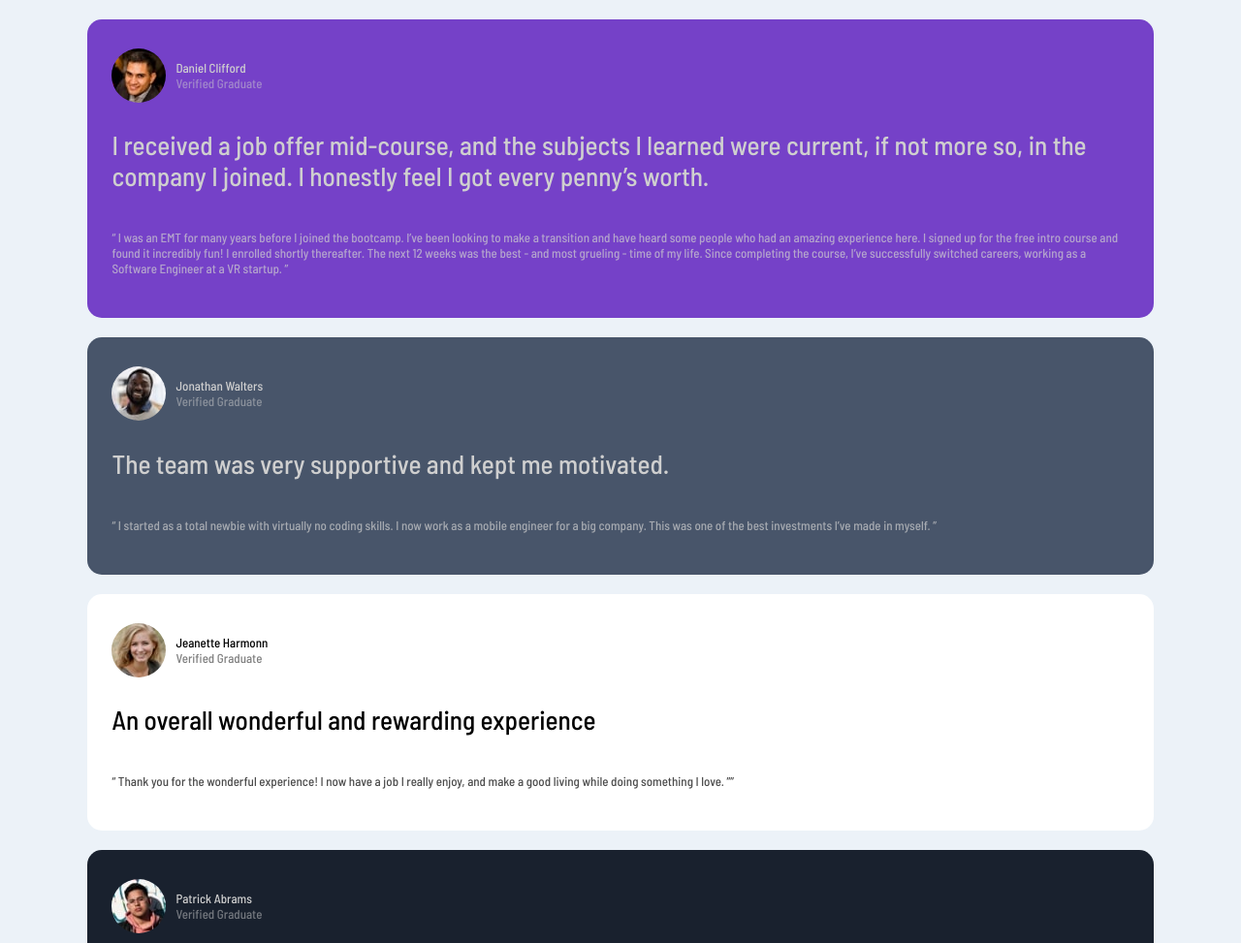
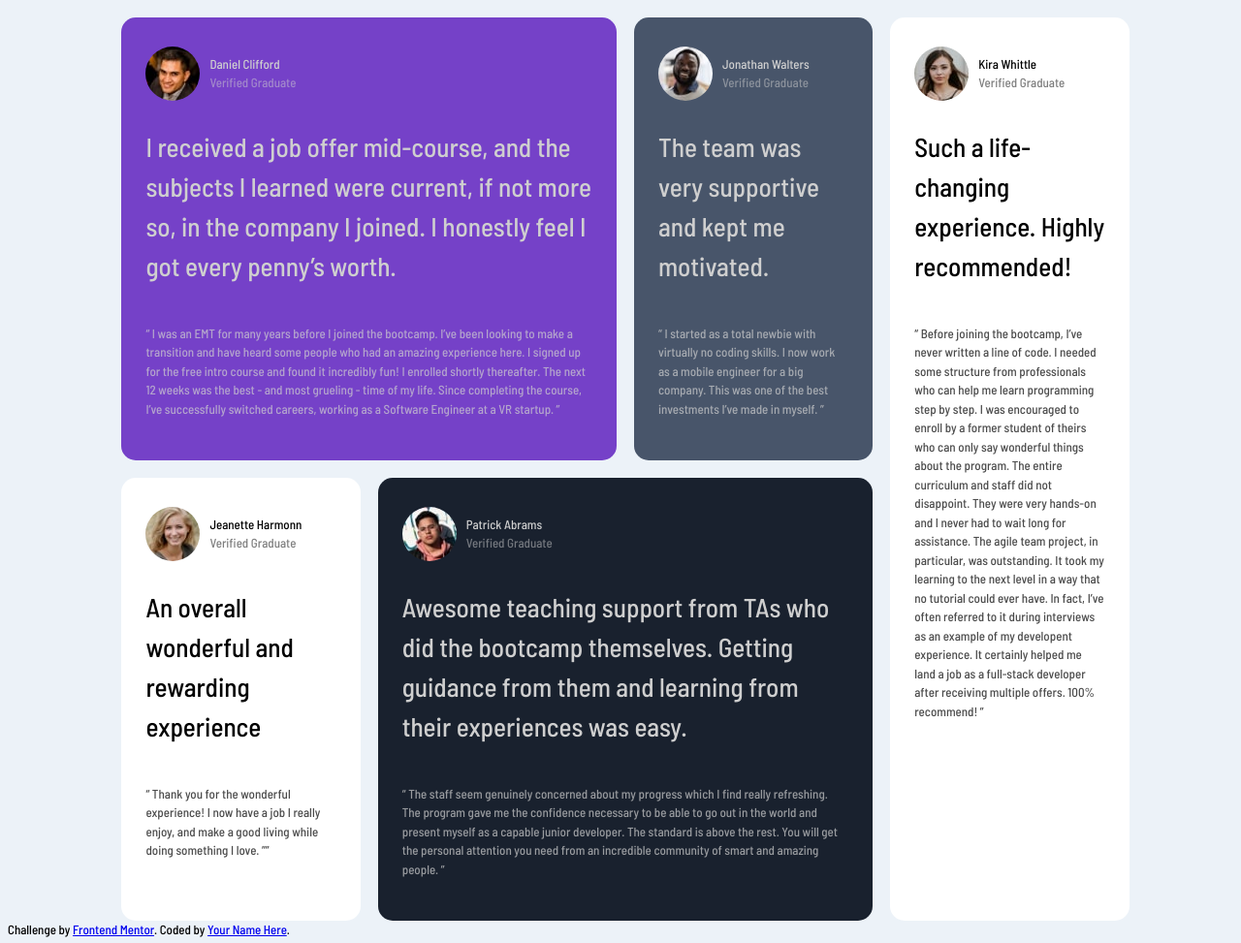
Before and after one commit to PanagiotisLn/testimonials-grid-section-main, a plain HTML site: page index.html in a window 1280 px wide. Shown: the top 973 px of the page at 97% size. Drawn offline with Linux system fonts and the light colour scheme.

Commit message:
change CSS to be Responsive

```diff
--- a/style.css
+++ b/style.css
@@ -1,13 +1,24 @@
+*,
+*::before,
+*::after {
+  box-sizing: border-box;
+}
 body {
   font-size: 13px;
   font-family: "Barlow Semi Condensed", sans-serif;
   background-color: hsl(210, 46%, 95%);
+  min-height: 100vh;
+  line-height: 1.5;
+}
+.grid-templ {
+  width: 83%;
+  margin: auto;
 }
 .testimonial {
   display: flex;
   flex-direction: column;
-  width: 83%;
-  margin: 20px auto;
+  margin-top: 10px;
+  margin-left: 10px;
   padding: 30px 25px;
   border-radius: 15px;
 }
@@ -49,3 +60,41 @@ img {
 .paragr {
   font-size: 1.7rem;
 }
+.testimonial:nth-child(1) {
+  grid-area: one;
+}
+.testimonial:nth-child(2) {
+  grid-area: two;
+}
+.testimonial:nth-child(3) {
+  grid-area: three;
+}
+.testimonial:nth-child(4) {
+  grid-area: four;
+}
+.testimonial:nth-child(5) {
+  grid-area: five;
+}
+
+@media (min-width: 50rem) {
+  .grid-templ {
+    display: grid;
+    gap: 8px;
+    grid-auto-columns: 1fr;
+    grid-template-areas:
+      "one two"
+      "one five"
+      "three five"
+      "four four";
+  }
+}
+@media (min-width: 70rem) {
+  .grid-templ {
+    display: grid;
+    gap: 8px;
+    grid-auto-columns: 1fr;
+    grid-template-areas:
+      "one one two five"
+      "three four four five";
+  }
+}
```
